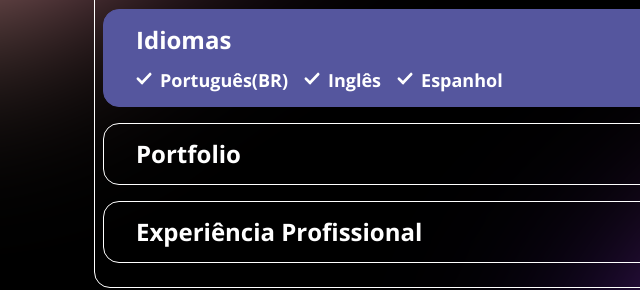
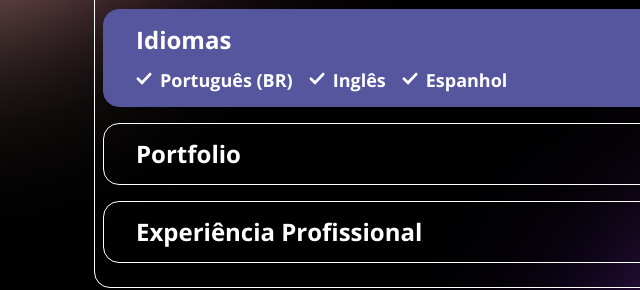
Before and after one commit to LukeRobs/Portfolio-Lucas, a plain HTML site: page index.html in a window 1280 px wide. Both pictures are taken after a click on the button "Idiomas". Shown: the part 419-709 px from the top of the page, 34-674 px from the left. Drawn offline with nearby package versions, Linux system fonts and the light colour scheme.

Commit message:
updateIdiomas

```diff
--- a/assets/data/profile.json
+++ b/assets/data/profile.json
@@ -40,9 +40,9 @@
       ]
     },
     "languages": [
-      "Português BR",
-      "Inglês (intermediário)",
-      "Espanhol (intermediário)"
+      "Português (BR)",
+      "Inglês",
+      "Espanhol"
     ],
     "portfolio": [
       {
--- a/assets/js/main.js
+++ b/assets/js/main.js
@@ -25,13 +25,17 @@ function updateSoftSkills(profileData) {
 
 function updateHardSkills(profileData) {
    const hardSkills = document.getElementById('profile.skills.hardSkills')
-
    hardSkills.innerHTML = profileData.skills.hardSkills.map(skill => `<li><img src="${skill.logo}" alt="${skill.name}" title="${skill.name}"></li>`).join('')
 }
 
+function updateIdiomas(profileData) {
+   const idiomas = document.getElementById('languages')
+   idiomas.innerHTML = profileData.languages.map(language => `<li>${language}</li>`).join('')
+}
 (async () => {
     const profileData = await fetchProfileData()
     updateProfileInfo(profileData)
     updateSoftSkills(profileData)
     updateHardSkills(profileData)
+    updateIdiomas(profileData)
  })()
--- a/index.html
+++ b/index.html
@@ -51,7 +51,7 @@
                 <div class="skills">
                     <section class="tools">
                         <h3>Ferramentas:</h3>
-                        <ul class="profile.skills.hardSkills">
+                        <ul id="profile.skills.hardSkills">
                         </ul>
                     </section>
 
@@ -77,10 +77,10 @@
             </button>
 
             <div class="content">
-                <ul class="languages">
-                    <li>Português(BR)</li>
-                    <li>Inglês</li>
-                    <li>Espanhol</li>
+                <ul class="languages" id="languages">
+                    <li>Carregando...</li>
+                    <li>Carregando...</li>
+                    <li>Carregando...</li>
                 </ul>
             </div>
         </section>
```
